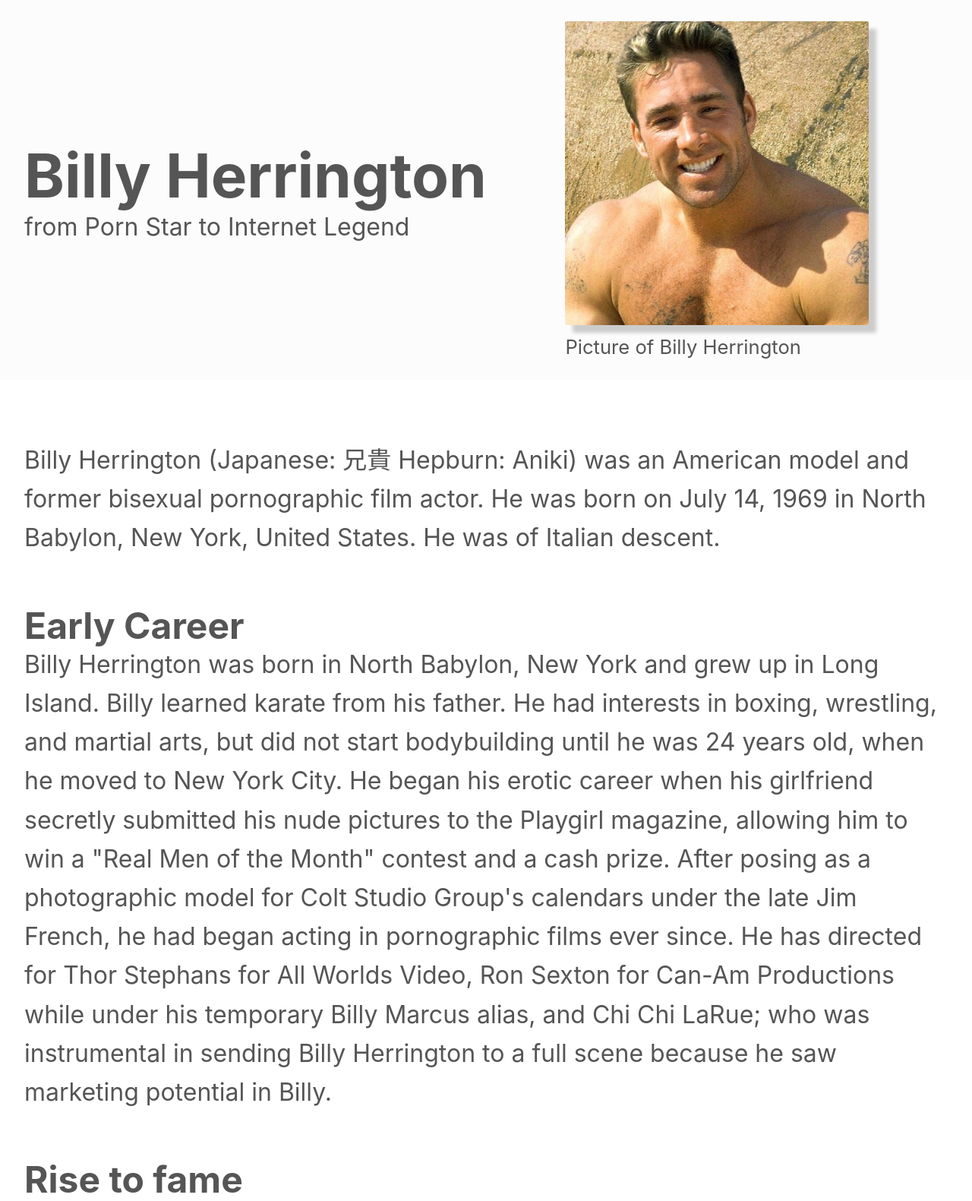
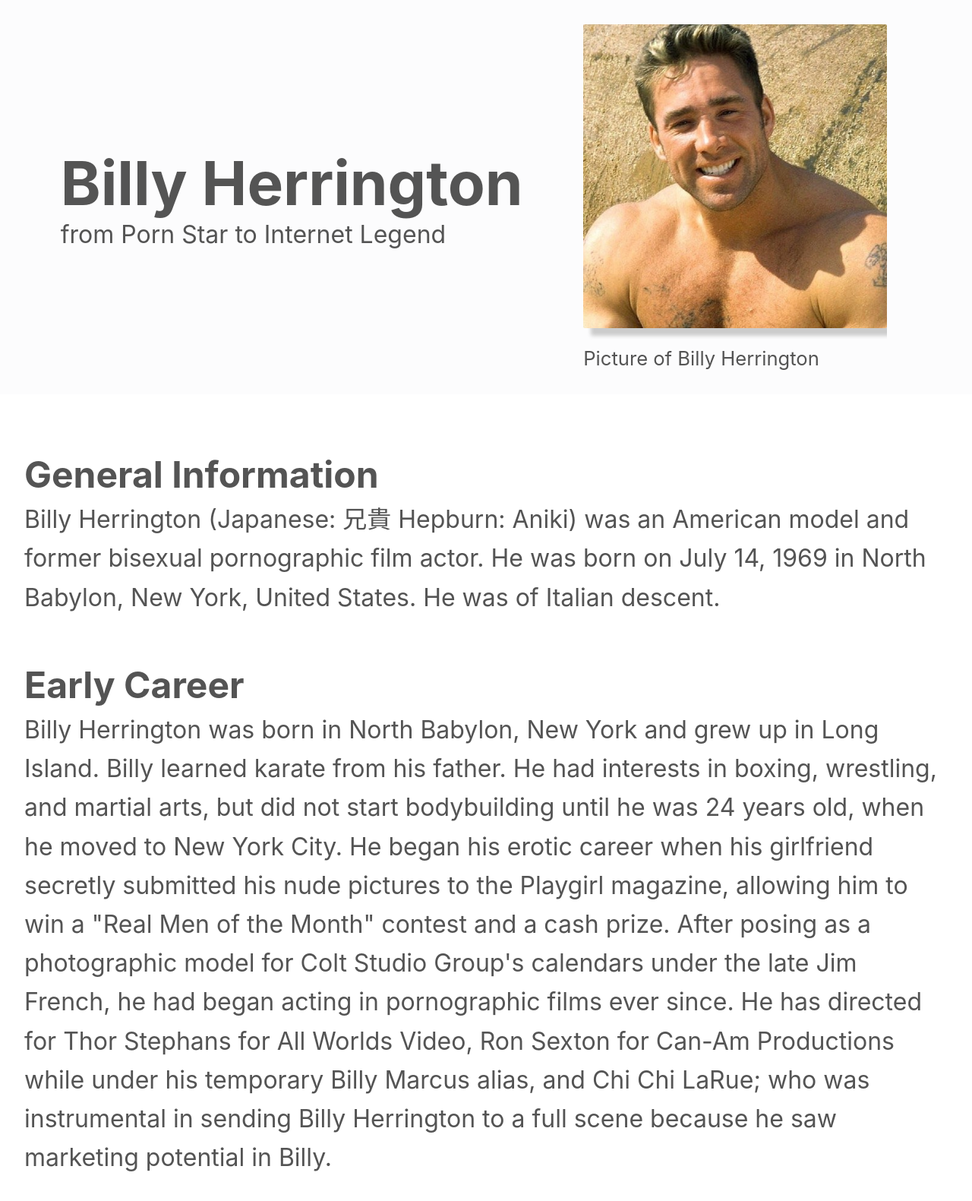
Before and after one commit to GorbachR/Tribute-Page, a website: page index.html in a window 1280 px wide. Shown: the top 1581 px of the page at 76% size. Drawn offline with Linux system fonts and the light colour scheme.

Commit message:
merged in refined version of original

```diff
--- a/index.html
+++ b/index.html
@@ -4,35 +4,44 @@
     <meta charset="UTF-8" />
     <meta http-equiv="X-UA-Compatible" content="IE=edge" />
     <meta name="viewport" content="width=device-width, initial-scale=1.0" />
-    <title>Document</title>
+    <meta name="author" content="Raphael Gorbach">
+    <meta name="description" content="First Project of the FreeCodeCamp Course 'Responsive Web Design'">
+    <meta name="keywords" content="tribute-page, billy herrington, gachimuchi">
+    <meta name="robot" content="index">
+    <title>Tribute Page</title>
     <link rel="stylesheet" href="style.css" />
+    <link rel="icon" href="./img/index_icon.webp">
   </head>
   <body>
-    <div id="main" class="m-container">
-      <div class="h-container">
-        <div class="h-caption">
-          <h1 id="title" tabindex="1">Billy Herrington</h1>
+    <div class="main-container" id="main">
+      <header class="flex-header">
+        <div class="h1-caption">
+          <h1 class="title" id="title">Billy Herrington</h1>
           <p>from Porn Star to Internet Legend</p>
         </div>
-        <figure id="img-div" class="img-div">
+        <figure class="img-div" id="img-div">
           <img
             class="responsive-img"
             id="image"
             src="img/billy_herrington.jpg"
             alt=""
           />
-          <figcaption id="img-caption" class="figcaption">Picture of Billy Herrington</figcaption>
+          <figcaption class="figcaption" id="img-caption">Picture of Billy Herrington</figcaption>
         </figure>
-      </div>
-      <article id="tribute-info" class="tribute-content">
-        <section title="General Information" tabindex="2">
+      </header>
+      <article class="tribute-content" id="tribute-info">
+        <section title="General Information">
+          <h2>General Information</h2>
+          <p>
           Billy Herrington (Japanese: 兄貴 Hepburn: Aniki) was an American model
           and former bisexual pornographic film actor. He was born on July 14,
           1969 in North Babylon, New York, United States. He was of Italian
           descent.
+          </p>
         </section>
-        <section title="Early career" tabindex="3">
+        <section title="Early career">
           <h2>Early Career</h2>
+          <p>
           Billy Herrington was born in North Babylon, New York and grew up in
           Long Island. Billy learned karate from his father. He had interests in
           boxing, wrestling, and martial arts, but did not start bodybuilding
@@ -46,9 +55,11 @@
           while under his temporary Billy Marcus alias, and Chi Chi LaRue; who
           was instrumental in sending Billy Herrington to a full scene because
           he saw marketing potential in Billy.
+          </p>
         </section>
-        <section title="Rise to fame" tabindex="4">
+        <section title="Rise to fame">
           <h2>Rise to fame</h2>
+          <p>
             Billy Herrington saw his popularity rise in the 1990s, where he
             appeared on mainstream TV programs such as Love Connection and the
             Ricki Lake talk show. In the one of the live shows, he sported glasses
@@ -59,9 +70,11 @@
             Productions, Fox Studio, Zentropa, ProMuscle Media, Arena
             Entertainment, Sidmoore Shepherd Entertainment, Inc., and John Summers
             Productions.
+          </p>
         </section>
-        <section title="Billy Herrington as a meme icon" tabindex="5">
+        <section title="Billy Herrington as a meme icon">
           <h2>Billy Herrington as a meme icon</h2>
+          <p>
             After retiring from his gay career, Billy Herrington would go into the
             trade profession to become a carpenter. He did intend on going to
             Japan, due to his studies. Since 2009, on his visit to Japan, he had
@@ -74,10 +87,12 @@
             moment. He had visited Japan, China Taiwan, and China mainland to see
             his fans. Billy Herrington did have one voice acting role in a chinese
             video game with his popular catchphrases.
+          </p>
         </section>
 
-        <section title="Billies tragic death" tabindex="6">
+        <section title="Billies tragic death">
           <h2>Billies tragic death</h2>
+          <p>
             Billy Herrington died on March 2, 2018. In the evening of March 1,
             2018, at approximately 8:24 P.M. Pacific Standard Time (UTC -8), Billy
             got into a car accident in Rancho Mirage, Riverside County, California
@@ -85,9 +100,11 @@
             Palm Springs, California. He was 48 years old. His body was cremated
             in Forest Lawn Cemetery in Cathedral City, California and his ashes
             are in the current possession of his mother.
+          </p>
         </section>
 
-        <a tabindex="7"
+        <a
+          class="tribute-link bold-text"
           id="tribute-link"
           target="_blank"
           href="https://gachiwiki.info/wiki/Billy_Herrington"
--- a/style.css
+++ b/style.css
@@ -1,117 +1,101 @@
 * {
   box-sizing: border-box;
   margin: 0;
+  padding: 0;
+  overflow-x: hidden;
+
+  --standard-right-left-padding: 1rem;
+
+  /*Debugging
+    outline: 1px solid red;
+  */
+}
+
+.bold-text {
+  font-weight: bold;
 }
 
 html {
-  /* Visual*/
-  font-size: 1rem;
+  font-size: 16px;
   font-family: -apple-system, BlinkMacSystemFont, "Open Sans", Roboto,
     "Helvetica Neue", Arial, sans-serif;
 }
 
 body {
-  /* Visual*/
-  color: #555;
+  color: hsl(0, 0%, 33%);
 }
-/*Main Container */
-.m-container {
+.main-container {
   width: 100%;
   display: grid;
-  grid-template: 500px 2fr / auto;
+  grid-template-areas:
+  "header"
+  "content";
 }
 
-h1 {
+.flex-header {
+  background-color: hsl(220, 15%, 99%);
+  grid-area: header;
+  display: flex;
+  justify-content: space-evenly;
+  align-items: center;
+  flex-wrap: wrap;
+  padding-left: var(--standard-right-left-padding);
+  padding-right: var(--standard-right-left-padding);
+}
+
+.responsive-img {
+  height: auto;
+  width: 100%;
+  max-width: 400px;
+  border-radius: 2px;
+  box-shadow: 10px 10px 5px hsl(0, 0%, 80%);
+}
+
+.title {
   font-size: 2.5rem;
 }
 
-.responsive-img {
-  box-shadow: 10px 10px 5px #ccc;
-  width: 100%;
-  max-width: 400px;
-  display: block;
-  height: auto;
-  border-radius: 2px;
-}
-
-.h-container {
-  background-color: hsl(220, 15%, 99%);
-  grid-column: 1 / 2;
-  display: grid;
-  grid-template: repeat(2, 1fr) / repeat(2, 1fr);
-  align-items: center;
-  justify-items: center;
-  padding-left: 1em;
-  padding-right: 1em;
-}
-
-#title {
-  white-space: nowrap;
-}
-
-.h-caption {
-  grid-column: 1 / 2;
-  grid-row: 1 / 3;
-}
-
 .img-div {
-  grid-column: 2 / 3;
-  grid-row: 1 / 3;
-  margin: 1em;
+  margin: 1rem;
 }
 
 .figcaption {
-    padding-top: 0.5em;
+    padding-top: 0.5rem;
     font-size: 0.8rem;
 }
 
 .tribute-content {
-  grid-column: 1 / -1;
+  grid-area: content;
   justify-self: center;
   max-width: 65ch;
-  margin: 0.5em 0;
-  line-height: 1.6em;
-  padding-left: 1em;
-  padding-right: 1em;
+  margin: 0.5rem 0;
+  line-height: 1.6rem;
+  padding-left: var(--standard-right-left-padding);
+  padding-right: var(--standard-right-left-padding);
 }
 
 .tribute-content section {
-  margin-top: 2em;
+  margin-top: 2rem;
 }
 
-#tribute-link {
-  font-weight: bold;
+.tribute-content section h2 {
+  padding-bottom: 0.25rem;
 }
 
-@media (max-width: 640px) {
+@media (min-width: 0px) {
   html {
-    font-size: 1.0625rem;
-  }
-  .h-caption {
-    grid-column: 1 / -1;
-    grid-row: 1 / 2;
-  }
-
-  .img-div {
-    grid-column: 1 / -1;
-    grid-row: 2 / -1;
+    font-size: 1.1rem;
   }
 }
 
-@media (min-width: 640px) and (max-width: 1023px) {
-  html {
-    font-size: 1.3rem;
-  }
-}
-
-@media (min-width: 1024px) and (max-width: 1279px) {
+@media (min-width: 400px) {
   html {
     font-size: 1.5rem;
   }
 }
 
-/* Define max font size and viewport */
-@media (min-width: 1280px) {
+
+@media (min-width: 1001px) {
   html {
     font-size: 2rem;
   }
```
Also changed, not shown: img/index_icon.webp (added). Lines whose indentation alone changed are shown as unchanged.
